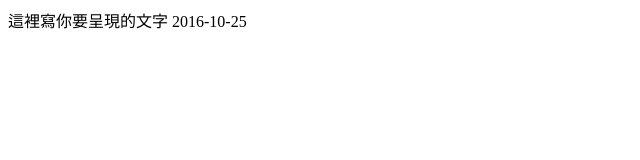
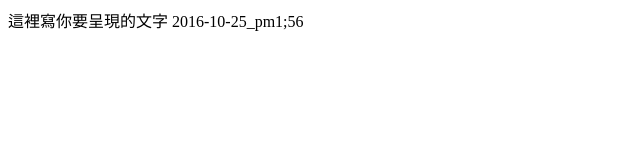
Before and after one commit to Wesley01/Testgit, a plain HTML site: page index.html in a window 1280 px wide. Shown: the full height of the page, 0-640 px from the left. Drawn offline with Linux system fonts and the light colour scheme.

Commit message:
add time PM1:56

```diff
--- a/index.html
+++ b/index.html
@@ -2,7 +2,7 @@
     <head>
         <title></title>
         <script>
-            document.write(' 這裡寫你要呈現的文字 2016-10-25');
+            document.write(' 這裡寫你要呈現的文字 2016-10-25_pm1;56');
         </script>
     </head>
     <body></body>
```
